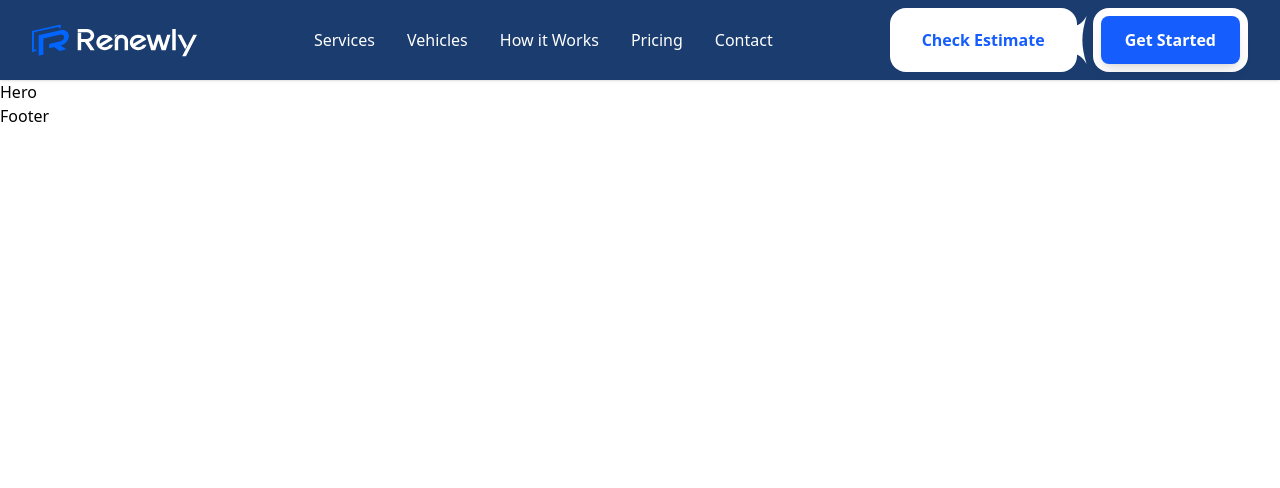
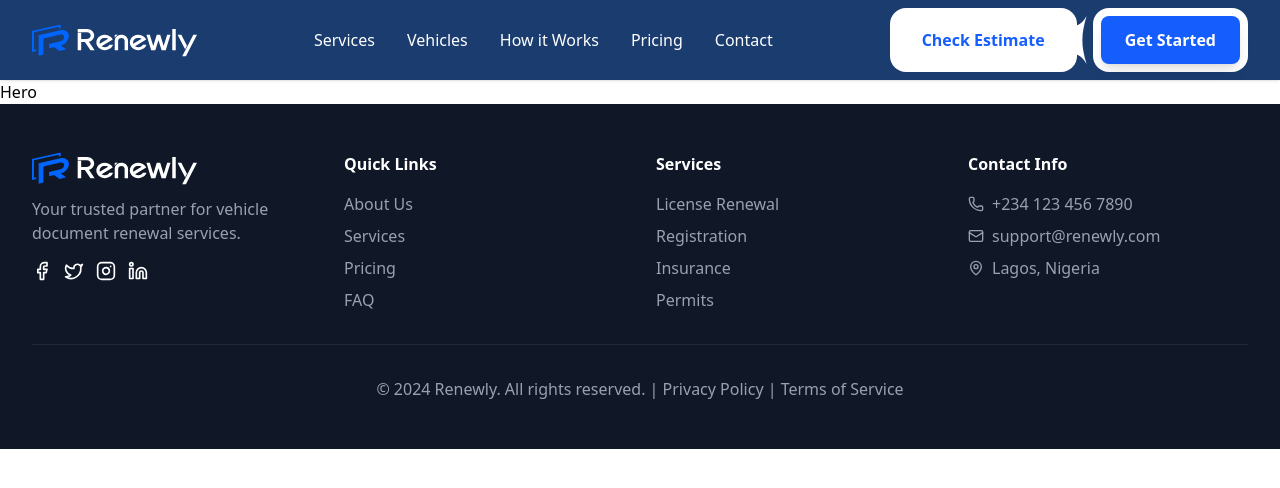
Before and after one commit to fantastizeey1/testDevdive, a React (Vite) app: page / in a window 1280 px wide. Shown: the top 488 px of the page. Built offline with nearby package versions, Linux system fonts and the light colour scheme.

Commit message:
create Footer

```diff
--- /dev/null
+++ b/src/components/Container.tsx
@@ -0,0 +1,10 @@
+export const Container: React.FC<{
+  children: React.ReactNode;
+  className?: string;
+}> = ({ children, className = "" }) => {
+  return (
+    <div className={`max-w-7xl mx-auto px-4 sm:px-6 lg:px-8 ${className}`}>
+      {children}
+    </div>
+  );
+};
--- a/src/layout/Footer.tsx
+++ b/src/layout/Footer.tsx
@@ -1,5 +1,116 @@
+import {
+  Facebook,
+  Instagram,
+  Linkedin,
+  Mail,
+  MapPin,
+  Phone,
+  Twitter,
+} from "lucide-react";
+import { Container } from "../components/Container";
+
 const Footer = () => {
-  return <div>Footer</div>;
+  return (
+    <footer className="bg-gray-900 text-white py-12">
+      <Container>
+        <div className="grid grid-cols-1 md:grid-cols-4 gap-8 mb-8">
+          {/* Brand */}
+          <div>
+            <div className="flex items-center mb-3">
+              <img src="/logo.svg" alt="logo" />
+            </div>
+            <p className="text-gray-400">
+              Your trusted partner for vehicle document renewal services.
+            </p>
+            <div className="flex space-x-3 mt-4">
+              <Facebook className="w-5 h-5 cursor-pointer hover:text-blue-400" />
+              <Twitter className="w-5 h-5 cursor-pointer hover:text-blue-400" />
+              <Instagram className="w-5 h-5 cursor-pointer hover:text-blue-400" />
+              <Linkedin className="w-5 h-5 cursor-pointer hover:text-blue-400" />
+            </div>
+          </div>
+
+          {/* Quick Links */}
+          <div>
+            <h4 className="font-semibold mb-4">Quick Links</h4>
+            <ul className="space-y-2">
+              <li>
+                <a href="#" className="text-gray-400 hover:text-white">
+                  About Us
+                </a>
+              </li>
+              <li>
+                <a href="#" className="text-gray-400 hover:text-white">
+                  Services
+                </a>
+              </li>
+              <li>
+                <a href="#" className="text-gray-400 hover:text-white">
+                  Pricing
+                </a>
+              </li>
+              <li>
+                <a href="#" className="text-gray-400 hover:text-white">
+                  FAQ
+                </a>
+              </li>
+            </ul>
+          </div>
+
+          {/* Services */}
+          <div>
+            <h4 className="font-semibold mb-4">Services</h4>
+            <ul className="space-y-2">
+              <li>
+                <a href="#" className="text-gray-400 hover:text-white">
+                  License Renewal
+                </a>
+              </li>
+              <li>
+                <a href="#" className="text-gray-400 hover:text-white">
+                  Registration
+                </a>
+              </li>
+              <li>
+                <a href="#" className="text-gray-400 hover:text-white">
+                  Insurance
+                </a>
+              </li>
+              <li>
+                <a href="#" className="text-gray-400 hover:text-white">
+                  Permits
+                </a>
+              </li>
+            </ul>
+          </div>
+
+          {/* Contact Info */}
+          <div>
+            <h4 className="font-semibold mb-4">Contact Info</h4>
+            <ul className="space-y-2 text-gray-400">
+              <li className="flex items-center">
+                <Phone className="w-4 h-4 mr-2" /> +234 123 456 7890
+              </li>
+              <li className="flex items-center">
+                <Mail className="w-4 h-4 mr-2" /> support@renewly.com
+              </li>
+              <li className="flex items-center">
+                <MapPin className="w-4 h-4 mr-2" /> Lagos, Nigeria
+              </li>
+            </ul>
+          </div>
+        </div>
+
+        {/* Bottom Bar */}
+        <div className="border-t border-gray-800 pt-8 text-center text-gray-400">
+          <p>
+            &copy; 2024 Renewly. All rights reserved. | Privacy Policy | Terms
+            of Service
+          </p>
+        </div>
+      </Container>
+    </footer>
+  );
 };
 
 export default Footer;
--- a/src/layout/Header.tsx
+++ b/src/layout/Header.tsx
@@ -1,17 +1,7 @@
 import { useState } from "react";
 import Button from "../components/Button";
 import { X } from "lucide-react";
-
-const Container: React.FC<{
-  children: React.ReactNode;
-  className?: string;
-}> = ({ children, className = "" }) => {
-  return (
-    <div className={`max-w-7xl mx-auto px-4 sm:px-6 lg:px-8 ${className}`}>
-      {children}
-    </div>
-  );
-};
+import { Container } from "../components/Container";
 
 const Header = () => {
   const [mobileMenuOpen, setMobileMenuOpen] = useState(false);
--- a/src/sections/Hero.tsx
+++ b/src/sections/Hero.tsx
@@ -1,3 +1,5 @@
+import React from "react";
+
 const Hero = () => {
   return <div>Hero</div>;
 };
```
